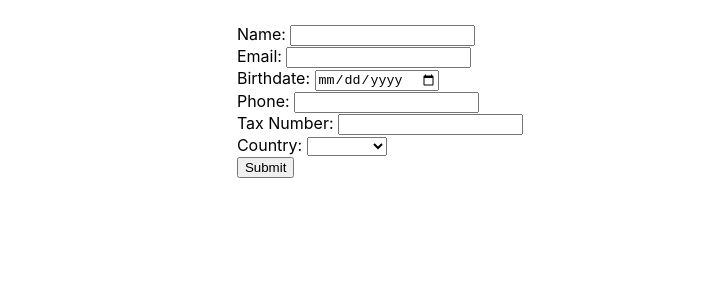
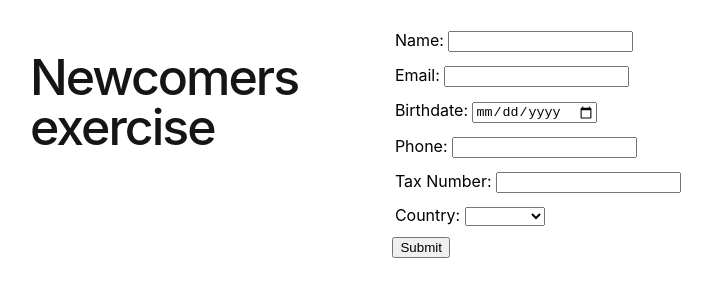
Before and after one commit to shayramos/newcomers-angular, an Angular app: page / in a window 1280 px wide. Shown: the top 300 px of the page, without its empty margins (260-972 px from the left). Built offline with nearby package versions, Linux system fonts and the light colour scheme.

Commit message:
completed

```diff
--- a/src/app/app.component.html
+++ b/src/app/app.component.html
@@ -179,7 +179,13 @@
 
 <main class="main">
   <div class="content">
-    <app-form-feature></app-form-feature>
+    <div class="left-side">
+      <h1>{{title}}</h1>
+    </div>
+    <div class="divider" role="separator" aria-label="Divider"></div>
+    <div class="right-side">
+      <app-form-feature></app-form-feature>
+    </div>
   </div>
 </main>
 
--- a/src/app/app.component.sass
+++ b/src/app/app.component.sass
@@ -0,0 +1,4 @@
+.left-side
+    width: 50%
+.right-side
+    width: 50%
--- a/src/app/app.component.ts
+++ b/src/app/app.component.ts
@@ -10,5 +10,5 @@ import { FormFeatureComponent } from './modules/form-feature/form-feature.compon
   styleUrl: './app.component.sass'
 })
 export class AppComponent {
-  title = 'newcomers';
+  title = 'Newcomers exercise';
 }
--- a/src/app/modules/form-feature/form-feature.component.html
+++ b/src/app/modules/form-feature/form-feature.component.html
@@ -1,25 +1,29 @@
 <form [formGroup]="formGroup" (ngSubmit)="onSubmit()">
-    <div>
+    <div class="field">
         <label for="name">Name: </label>
         <input type="text" name="Name" id="name" formControlName="name">
     </div>
-    <div>
+    <div class="field">
         <label for="email">Email: </label>
         <input type="email" name="Email" id="email" formControlName="email">
     </div>
-    <div>
+    <div class="field">
         <label for="birthdate">Birthdate: </label>
         <input type="date" name="Birthdate" id="birthdate" formControlName="birthdate">
     </div>
-    <div>
+    <div class="field">
         <label for="phone">Phone: </label>
-        <input type="text" name="Phone" id="phone" maxlength="9" formControlName="phone">
+        <input type="text" name="Phone" id="phone" maxlength="9"
+            onkeypress='return event.charCode >= 48 && event.charCode <= 57'
+            formControlName="phone">
     </div>
-    <div>
+    <div class="field">
         <label for="taxnumber">Tax Number: </label>
-        <input type="text" name="Tax number" id="taxnumber" maxlength="9" formControlName="taxnumber">
+        <input type="text" name="Tax number" id="taxnumber" maxlength="9"
+            onkeypress='return event.charCode >= 48 && event.charCode <= 57'
+            formControlName="taxnumber">
     </div>
-    <div>
+    <div class="field">
         <app-custom-dropdown
             [label]="'Country'"
             [options]="options"
@@ -27,5 +31,5 @@
         >
         </app-custom-dropdown>
     </div>
-    <button type="submit">Submit</button>
+    <button id="btn-submit" type="submit" class="submit-btn">Submit</button>
 </form>
--- a/src/app/modules/form-feature/form-feature.component.sass
+++ b/src/app/modules/form-feature/form-feature.component.sass
@@ -1,2 +1,6 @@
 .ng-submitted .ng-invalid
     border-color: red
+.field
+    padding: .4em
+.submit-btn
+    margin: .3em
--- a/src/app/modules/form-feature/form-feature.component.ts
+++ b/src/app/modules/form-feature/form-feature.component.ts
@@ -9,14 +9,15 @@ import { CustomDropdownComponent, DropdownType } from '../../shared/components/c
   templateUrl: './form-feature.component.html',
   styleUrl: './form-feature.component.sass'
 })
+
 export class FormFeatureComponent {
 
   formGroup = new FormGroup({
     name: new FormControl('', Validators.required),
     email: new FormControl('', [Validators.required, Validators.email]),
     birthdate: new FormControl('', [Validators.required, this.dateValidator()]),
-    phone: new FormControl('', [Validators.required, Validators.pattern(/^-?(0|[1-9]\d*)?$/)]),
-    taxnumber: new FormControl('', [Validators.required, this.NIFValidator()]), // TODO: Permitir digitar apenas números
+    phone: new FormControl('', [Validators.required]),
+    taxnumber: new FormControl('', [Validators.required, this.NIFValidator()]),
     country: new FormControl('', Validators.required),
   })
 
--- a/src/app/shared/components/custom-dropdown/custom-dropdown.component.html
+++ b/src/app/shared/components/custom-dropdown/custom-dropdown.component.html
@@ -1,6 +1,8 @@
 <label for="{{label}}-custom-dropdown">{{label}}: </label>
 <select id="{{label}}-custom-dropdown" #mySelectComponent (change)="select(mySelectComponent.value)">
-    <option *ngFor="let opt of options" [value]="opt.code">
-        {{opt.name}}
-    </option>
+    @for (opt of options; track opt.code) {
+        <option [value]="opt.code">
+            {{opt.name}}
+        </option>
+    }
 </select>
```
